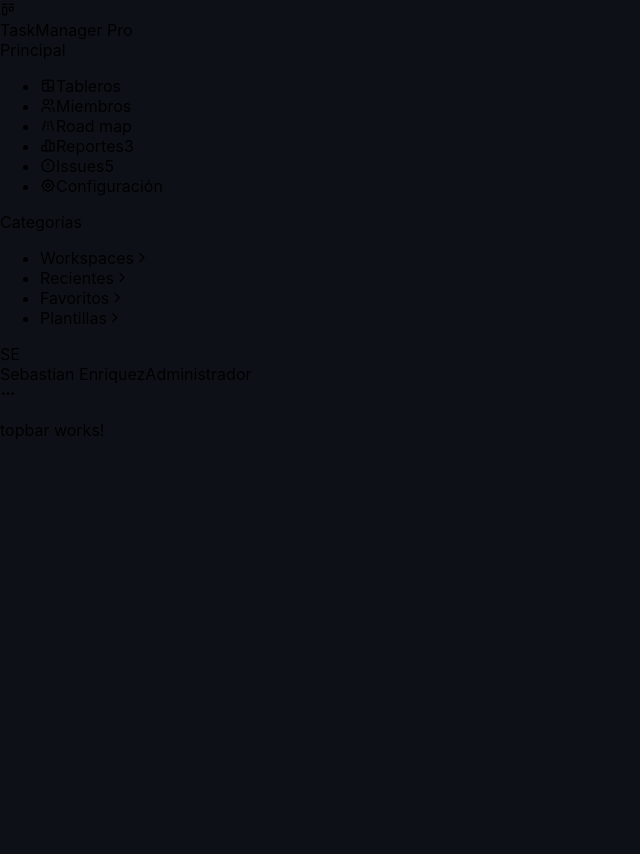
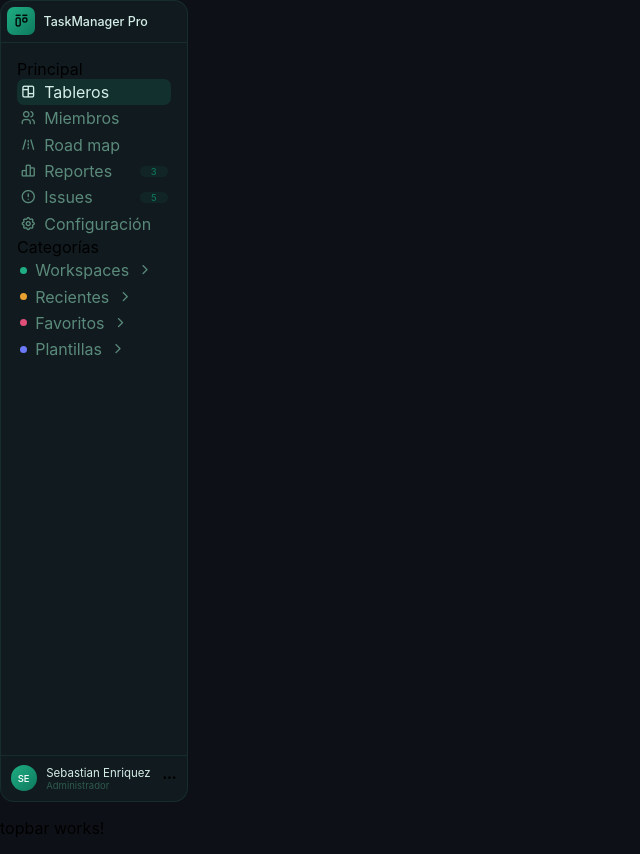
Before and after one commit to SebWebX/task-manager-pro, an Angular app: page / in a window 1280 px wide. Shown: the whole page, without its empty margins (0-640 px from the left). Before the commit the page ends 800 px from the top, so only its background shows below. Built offline with nearby package versions, Linux system fonts and the light colour scheme.

Commit message:
feat(sidebar): add sidebar scss styles

```diff
--- a/src/app/shared/components/sidebar/sidebar.component.scss
+++ b/src/app/shared/components/sidebar/sidebar.component.scss
@@ -0,0 +1,124 @@
+@use '../../../../styles/mixins' as m;
+
+
+.sidebar{
+    @include m.floating-panel;
+    width: 11.626rem;
+    height: 100vh;
+    display: flex;
+    flex-direction: column;
+
+    &__header{
+        padding: .4rem;
+        border-bottom: 0.5px solid var(--border);
+    }
+
+    &__logo{
+        @include m.flex-center;
+        gap: .5rem;
+    }
+
+    &__logo-icon{
+        @include m.flex-center;
+        justify-content: center;
+        height: 1.75rem;
+        width: 1.75rem;
+        background: linear-gradient(135deg, #1fad83, #0e7a5e);
+        border-radius: 7px;
+    }
+
+    &__logo-name{
+        font-size: .781rem;
+        color: var(--text-primary);
+        font-weight: 500;
+    }
+
+    &__nav{
+        @include m.scrollbar-hidden;
+        padding: 1rem;
+        display: flex;
+        flex-direction:  column;
+        flex: 1;
+        ul{
+            list-style: none;
+            padding: 0;
+            margin: 0;
+        }
+    }
+
+    &__nav-label{
+        font-size: .563rem;
+        color: var(--text-muted);
+        letter-spacing: .09em;
+        text-transform: uppercase;
+    }
+
+    &__nav-item{
+        @include m.flex-center;
+        gap: .5rem;
+        padding: .2rem;
+        cursor: pointer;
+        color: var(--text-secondary);
+        border-radius: 7px;
+
+        &--active{
+            background: rgba(31, 173, 131, 0.15);
+            color: var(--text-primary);
+        }
+
+        &:hover{
+            background: rgba(31, 173, 131, 0.08);
+        }
+    }
+
+    &__nav-dot{
+        width: .438rem;
+        height: .438rem;
+        border-radius: 50%;
+    }
+
+    &__nav-badge{
+        background: rgba(31, 173, 131, 0.08);
+        color:#0e7a5e;
+        padding-inline: .7rem;
+        border-radius: 20px;
+        font-size: .594rem;
+        margin-left: auto;
+    }
+
+    &__footer{
+        @include m.flex-center;
+        padding: .6rem;
+        border-top: 0.5px solid var(--border);
+        gap: .6rem;
+    }
+
+    &__footer-avatar{
+        @include m.flex-center;
+        height: 1.625rem;
+        width: 1.625rem;
+        border-radius: 50%;
+        background: linear-gradient(135deg, #1fad83, #0e7a5e);
+        text-align: center;
+        font-size: .594rem;
+        font-weight: 500;
+        color: white;
+        justify-content: center;
+    }
+
+    &__footer-info{
+        display: flex;
+        flex-direction: column;
+        flex: 1;
+    }
+
+    &__footer-name{
+        font-size: .719rem;
+        color: var(--text-primary);
+    }
+
+    &__footer-role{
+        font-size: .594rem;
+        color: var(--text-muted);
+    }
+}
```
